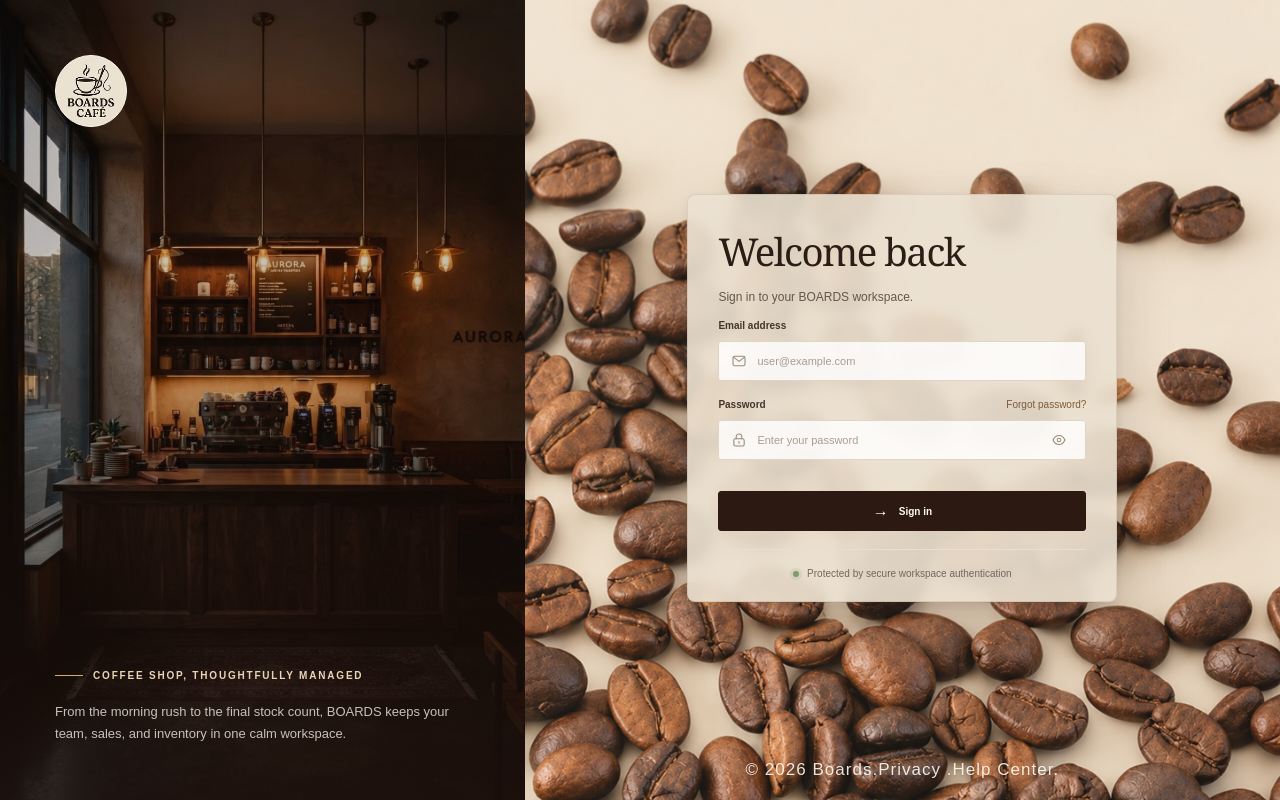
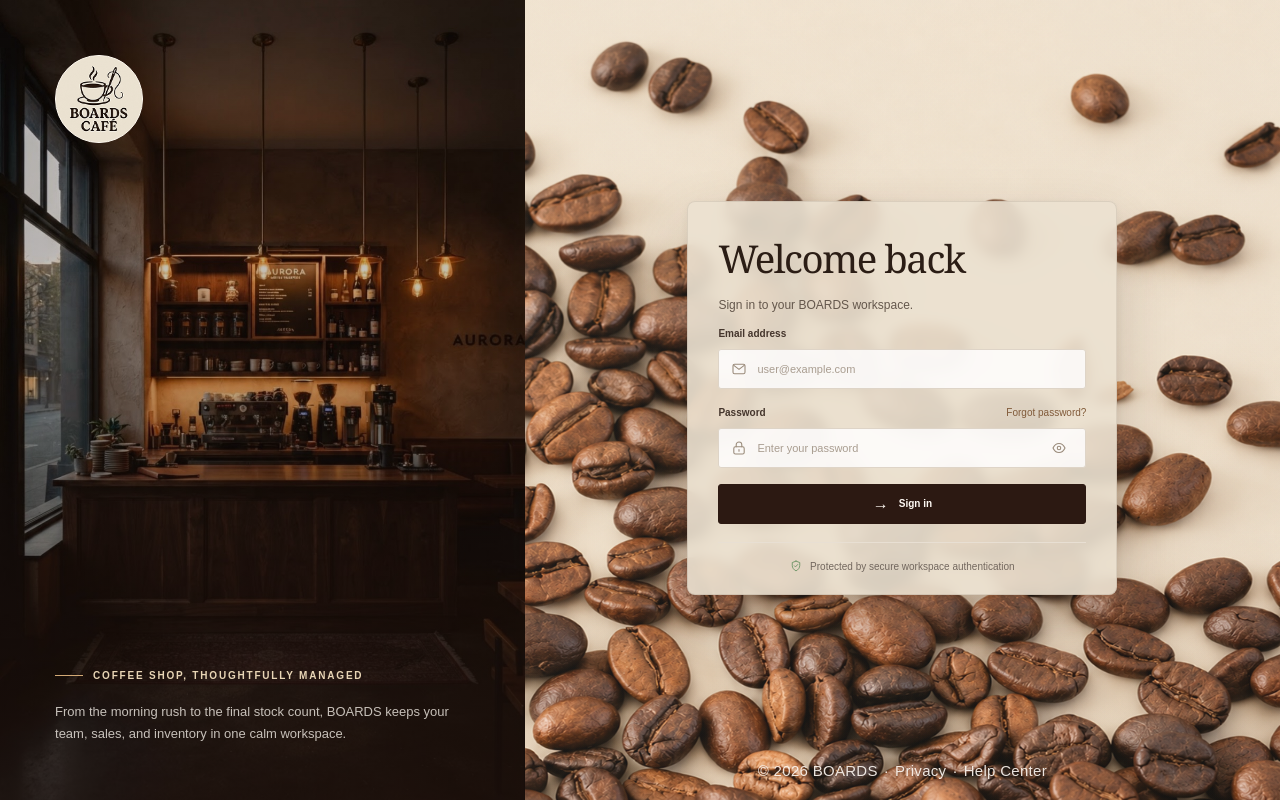
Before and after one commit to twiriyimana/cafe, a Next.js app: page / in a window 1280 px wide. Built offline with nearby package versions, Linux system fonts and the light colour scheme.

Commit message:
Update cafe project files

```diff
--- a/app/components/SignInPage.tsx
+++ b/app/components/SignInPage.tsx
@@ -69,9 +69,8 @@ export default function SignInPage() {
         aria-label="About Mug & Bean Cafe"
         style={{ backgroundImage: `linear-gradient(180deg, rgba(30, 16, 11, .22) 0%, rgba(30, 16, 11, .28) 45%, rgba(30, 16, 11, .78) 100%), url("${cafePhoto.src}")` }}
       >
-        <a className="brand" href="" aria-label="Mug and Bean Cafe home">
+        <a className="brand" href="/" aria-label="Mug and Bean Cafe home">
           <BrandMark />
-
         </a>
 
         <div className="story-copy">
@@ -117,25 +116,28 @@ export default function SignInPage() {
               </button>
             </div>
 
-            <label className="remember-option">
-              <input type="checkbox" name="remember" />
-
-            </label>
-
             <button className="submit-button" type="submit" disabled={isSubmitting}>
-             <span aria-hidden="true">→</span> {isSubmitting ? "Signing in…" : "Sign in"}
+              <span aria-hidden="true">→</span> {isSubmitting ? "Signing in…" : "Sign in"}
             </button>
 
+            {error && <p className="form-notice" role="alert">{error}</p>}
           </form>
 
           <div className="card-bottom">
-            <span className="secure-dot" aria-hidden="true" />
+            <svg className="secure-icon" viewBox="0 0 16 16" aria-hidden="true">
+              <path d="M8 1.5 13 3.4v3.8c0 3.2-2 5.8-5 7.3-3-1.5-5-4.1-5-7.3V3.4L8 1.5Z" />
+              <path d="m5.8 7.7 1.5 1.5 3-3.2" />
+            </svg>
             <p>Protected by secure workspace authentication</p>
           </div>
           {/* LOGIN SECTION END */}
         </div>
-       <footer className="auth-footer">
-          <span>© 2026 Boards.Privacy .Help Center.</span>
+        <footer className="auth-footer">
+          <span>© 2026 BOARDS</span>
+          <span aria-hidden="true">·</span>
+          <a href="#privacy">Privacy</a>
+          <span aria-hidden="true">·</span>
+          <a href="mailto:support@mugandbean.cafe">Help Center</a>
         </footer>
       </section>
 
--- a/app/globals.css
+++ b/app/globals.css
@@ -2,7 +2,7 @@
 
 /* ========== GLOBAL STYLES START ========== */
 :root {
-  --cream: #f7f0e5;
+  --cream: #f7f0e7;
   --espresso: #21130f;
   --muted: #88796e;
 }
@@ -48,7 +48,6 @@ a {
   display: grid;
   grid-template-columns: minmax(350px, 41%) 1fr;
   min-height: 100svh;
-  overflow: hidden;
   background: var(--cream);
 }
 
@@ -56,14 +55,14 @@ a {
 .story-panel {
   position: relative;
   display: flex;
-  min-height: 100svh;
+  min-height: clamp(400px, 72vh, 820px);
   flex-direction: column;
   justify-content: space-between;
   padding: clamp(30px, 4.3vw, 66px);
   color: #fffaf2;
   background-position: center;
   background-repeat: no-repeat;
-  background-size: cover;
+  background-size: 100% 100%;
 }
 
 .brand {
@@ -86,8 +85,8 @@ a {
 .brand-mark {
   position: relative;
   display: grid;
-  width: 72px;
-  height: 72px;
+  width: 88px;
+  height: 88px;
   flex: 0 0 auto;
   place-items: center;
   border: 1px solid currentColor;
@@ -150,7 +149,7 @@ a {
 .auth-panel {
   position: relative;
   display: flex;
-  min-height: 100svh;
+  min-height: clamp(500px, 72vh, 820px);
   flex-direction: column;
   align-items: center;
   justify-content: center;
@@ -159,7 +158,7 @@ a {
   background-color: #f3e8d2;
   background-position: center;
   background-repeat: no-repeat;
-  background-size: cover;
+  background-size: 100% 100%;
 }
 
 .auth-panel::before {
@@ -392,12 +391,15 @@ a {
   font-size: 9px;
 }
 
-.secure-dot {
-  width: 6px;
-  height: 6px;
-  border-radius: 50%;
-  background: #7e9d6f;
-  box-shadow: 0 0 0 3px rgba(121, 149, 109, .14);
+.secure-icon {
+  width: 12px;
+  height: 12px;
+  flex: 0 0 auto;
+  fill: none;
+  stroke: #6f9668;
+  stroke-linecap: round;
+  stroke-linejoin: round;
+  stroke-width: 1.25;
 }
 
 .form-notice {
@@ -445,8 +447,9 @@ a {
   justify-content: center;
   transform: translateX(50%);
   color: rgba(255, 250, 244, 0.9);
-  font-size: 17px;
-  letter-spacing: .06em;
+  gap: 6px;
+  font-size: 15px;
+  letter-spacing: .02em;
   text-align: center;
   text-shadow: 0 1px 2px rgba(0, 0, 0, 0.18);
 }
@@ -486,6 +489,7 @@ a {
     gap: 25px;
     padding: 40px 20px 75px;
     background-position: center;
+    background-size: contain;
   }
 
   .mobile-brand {
```
